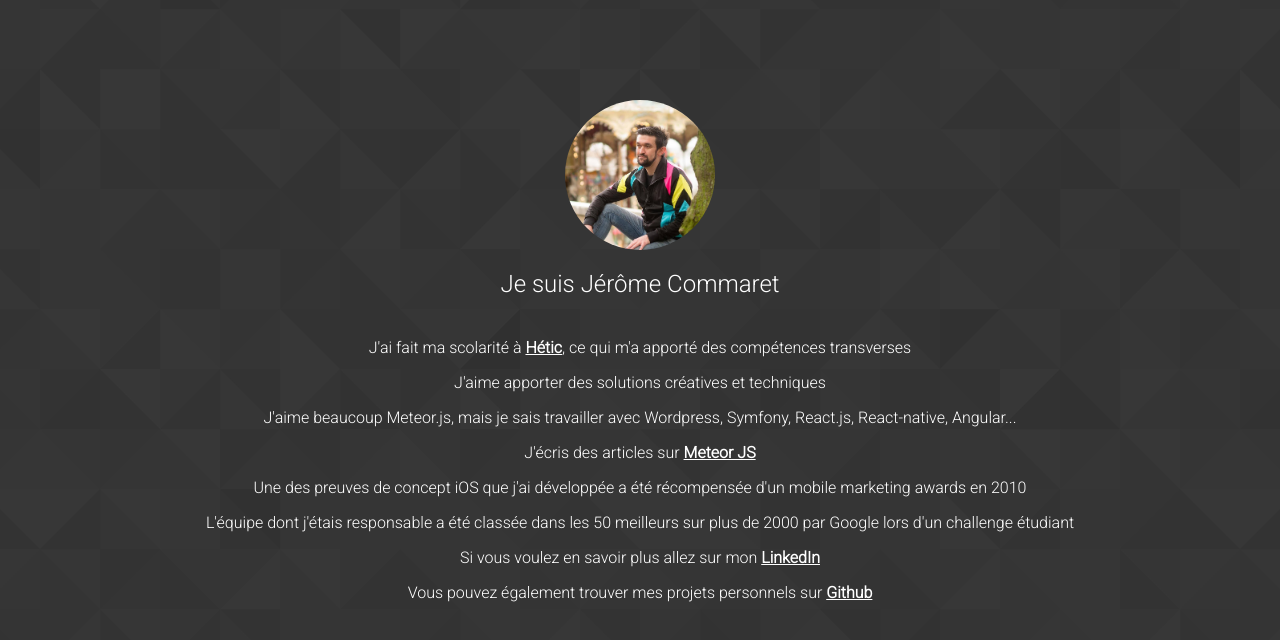
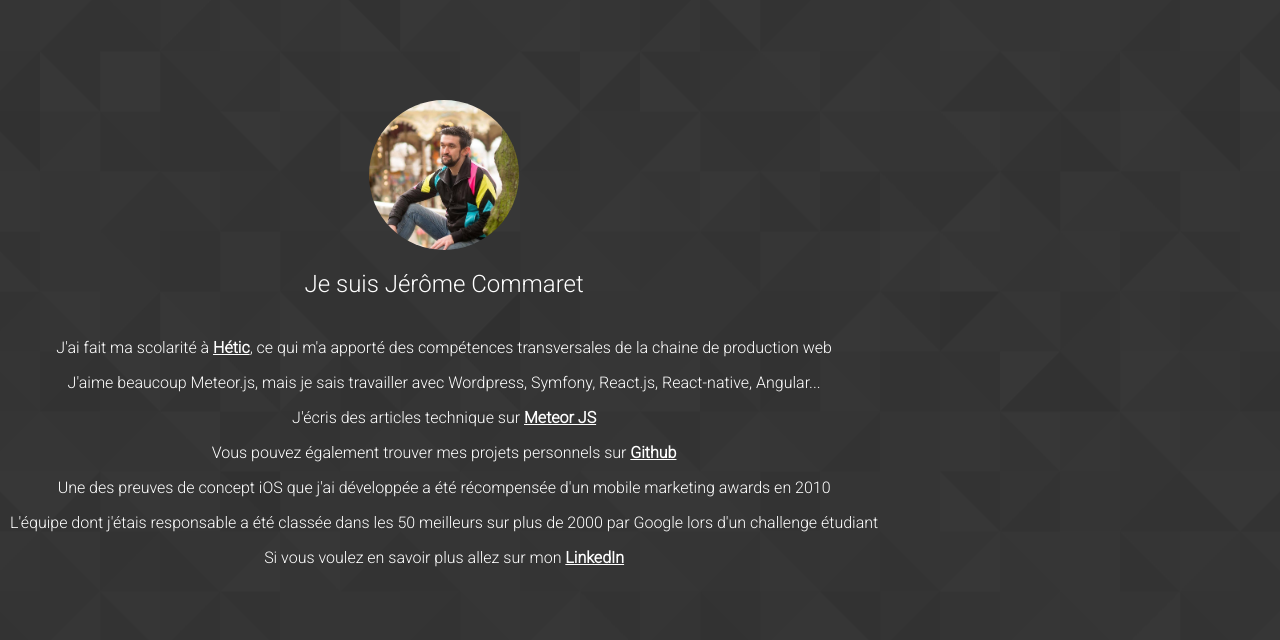
Before and after one commit to jcommaret/cv, a React (Create React App) app: page / in a window 1280 px wide. Shown: the top 640 px of the page. Built offline with nearby package versions, Linux system fonts and the light colour scheme.

Commit message:
update text

```diff
--- a/src/App.js
+++ b/src/App.js
@@ -8,14 +8,13 @@ function App() {
       <div class="pane">
         <img src={logo} className="rounded" alt="logo" />
         <h2>Je suis Jérôme Commaret</h2>
-        <p>J'ai fait ma scolarité à <a href="http://www.hetic.net">Hétic</a>, ce qui m'a apporté des compétences transverses</p>
-        <p>J'aime apporter des solutions créatives et techniques</p>
+        <p>J'ai fait ma scolarité à <a href="http://www.hetic.net">Hétic</a>, ce qui m'a apporté des compétences transversales de la chaine de production web</p>
         <p>J'aime beaucoup Meteor.js, mais je sais travailler avec Wordpress, Symfony, React.js, React-native, Angular...</p>
-        <p>J'écris des articles sur <a href="https://medium.com/meteor-in-french">Meteor JS</a></p>
+        <p>J'écris des articles technique sur <a href="https://medium.com/meteor-in-french">Meteor JS</a></p>
+        <p>Vous pouvez également trouver mes projets personnels sur <a href="https://github.com/jcommaret">Github</a></p>
         <p>Une des preuves de concept iOS que j'ai développée a été récompensée d'un mobile marketing awards en 2010</p>
         <p>L'équipe dont j'étais responsable a été classée dans les 50 meilleurs sur plus de 2000 par Google lors d'un challenge étudiant</p>
         <p>Si vous voulez en savoir plus allez sur mon <a href="https://fr.linkedin.com/in/jcommaret">LinkedIn</a></p>
-        <p>Vous pouvez également trouver mes projets personnels sur <a href="https://gitlab.com/TheCreativeCat">Github</a></p>
       </div>
     </div>
   );
--- a/src/App.scss
+++ b/src/App.scss
@@ -2,6 +2,7 @@
 @import url('https://fonts.googleapis.com/css2?family=Roboto:wght@300&display=swap');
 
 body{
+  width: max-content;
   font-family: 'Roboto', sans-serif;
   background:url("img/background.png");
   background-position: center;
```
